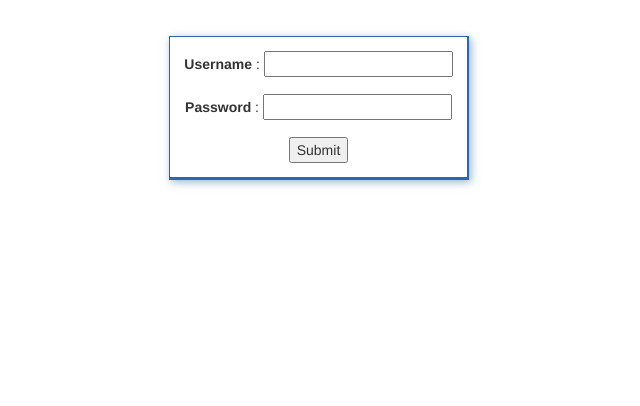
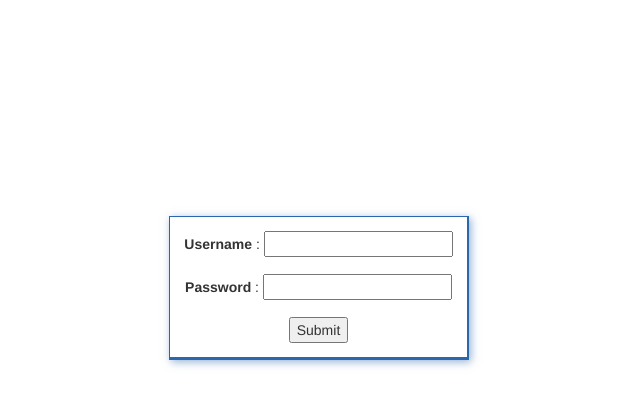
Before and after one commit to alklyn/cfm, a Python web app: template app/templates/login.html in a window 1280 px wide. Shown: the top 406 px of the page, without its empty margins (321-961 px from the left). Run offline with Jinja, Linux system fonts and the light colour scheme; the template is opened without the code that fills it: most values are stand-ins (such as "Sample title", 1, 10 or a date in 2020); form fields are guessed from the names that the template uses; some libraries are stand-ins or nearby versions.

Commit message:
Lower theposition of the login div.

```diff
--- a/app/static/styles/base.css
+++ b/app/static/styles/base.css
@@ -35,6 +35,7 @@ button {
 
 .loginbox{
     max-width: 300px;
+    margin-top: 60%;
 }
 
 .cfm-nav {
```
